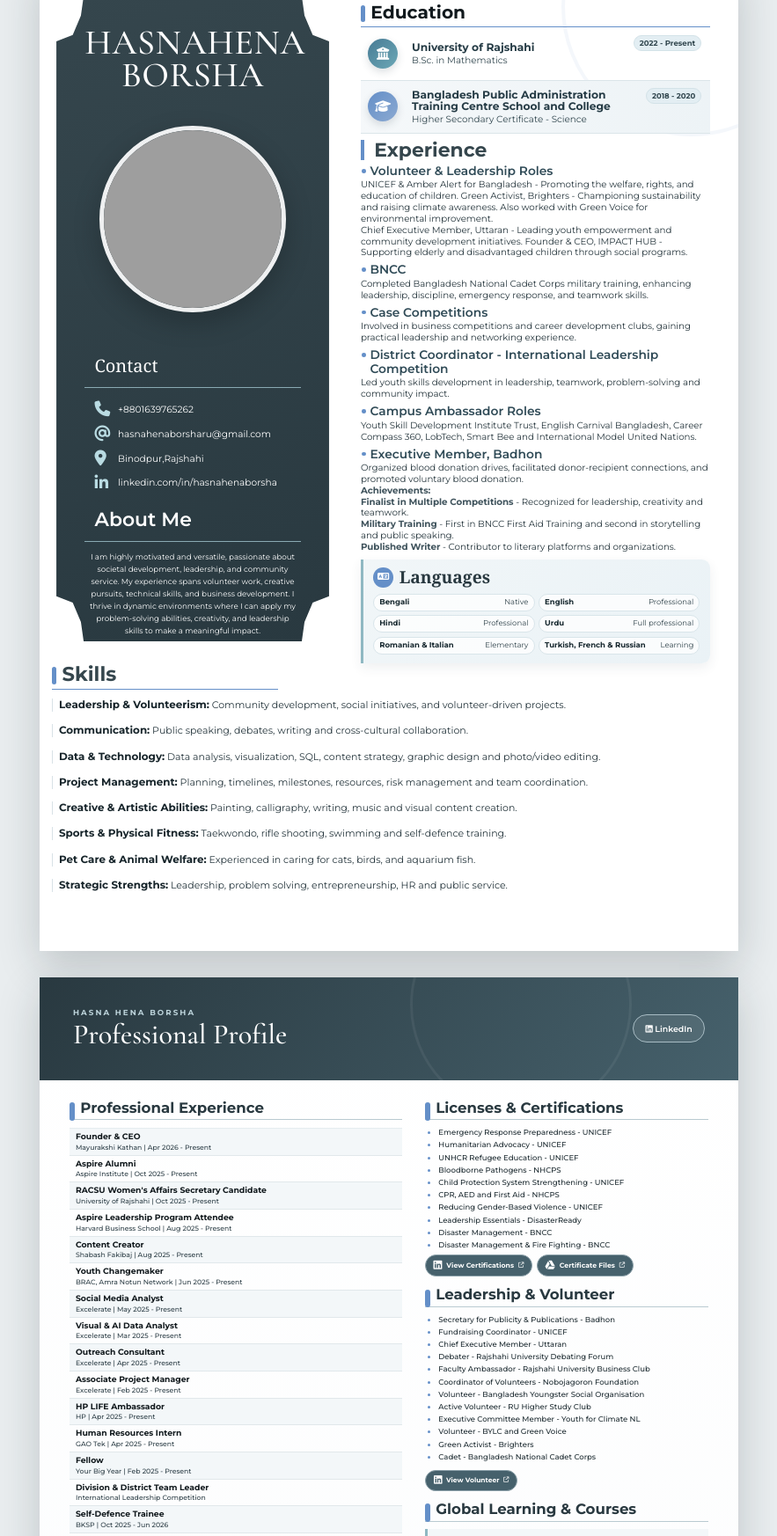
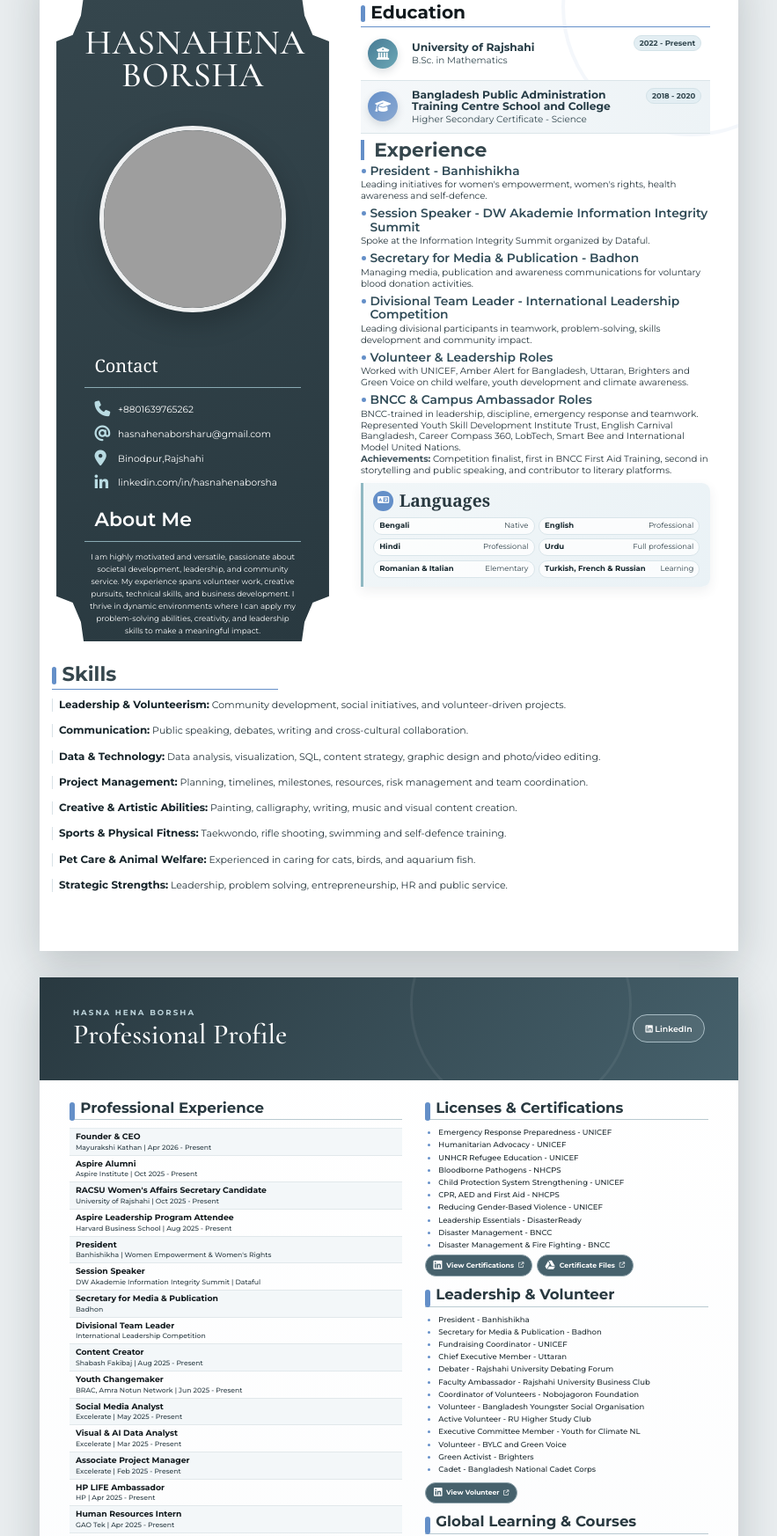
Before and after one commit to HasnaHenaBorsha/HasnaHenaBorsha.github.io, a plain HTML site: page cv/index.html in a window 1280 px wide. Shown: the part 103-1849 px from the top of the page at 88% size, without its empty margins (198-1081 px from the left). Drawn offline with nearby package versions, Linux system fonts and the light colour scheme; grey boxes are pictures that could not be loaded.

Commit message:
Update CV leadership and speaking roles

```diff
--- a/cv/index.html
+++ b/cv/index.html
@@ -47,10 +47,13 @@
   </aside>
   <div class="main-info">
     <section class="education"><h2>Education</h2><div class="education-row"><span class="education-icon university-icon"><i class="fa-solid fa-building-columns"></i></span><div class="education-copy"><h3>University of Rajshahi</h3><p>B.Sc. in Mathematics</p></div><strong>2022 - Present</strong></div><div class="education-row"><span class="education-icon college-icon"><i class="fa-solid fa-graduation-cap"></i></span><div class="education-copy"><h3>Bangladesh Public Administration Training Centre School and College</h3><p>Higher Secondary Certificate - Science</p></div><strong>2018 - 2020</strong></div></section>
-    <section class="experience"><h2>Experience</h2><h3>Volunteer &amp; Leadership Roles</h3><p>UNICEF &amp; Amber Alert for Bangladesh - Promoting the welfare, rights, and education of children. Green Activist, Brighters - Championing sustainability and raising climate awareness. Also worked with Green Voice for environmental improvement.</p><p>Chief Executive Member, Uttaran - Leading youth empowerment and community development initiatives. Founder &amp; CEO, IMPACT HUB - Supporting elderly and disadvantaged children through social programs.</p>
-      <h3>BNCC</h3><p>Completed Bangladesh National Cadet Corps military training, enhancing leadership, discipline, emergency response, and teamwork skills.</p><h3>Case Competitions</h3><p>Involved in business competitions and career development clubs, gaining practical leadership and networking experience.</p>
-      <h3>District Coordinator - International Leadership Competition</h3><p>Led youth skills development in leadership, teamwork, problem-solving and community impact.</p><h3>Campus Ambassador Roles</h3><p>Youth Skill Development Institute Trust, English Carnival Bangladesh, Career Compass 360, LobTech, Smart Bee and International Model United Nations.</p>
-      <h3>Executive Member, Badhon</h3><p>Organized blood donation drives, facilitated donor-recipient connections, and promoted voluntary blood donation.</p><p><b>Achievements:</b><br><b>Finalist in Multiple Competitions</b> - Recognized for leadership, creativity and teamwork.<br><b>Military Training</b> - First in BNCC First Aid Training and second in storytelling and public speaking.<br><b>Published Writer</b> - Contributor to literary platforms and organizations.</p>
+    <section class="experience"><h2>Experience</h2><h3>President - Banhishikha</h3><p>Leading initiatives for women's empowerment, women's rights, health awareness and self-defence.</p>
+      <h3>Session Speaker - DW Akademie Information Integrity Summit</h3><p>Spoke at the Information Integrity Summit organized by Dataful.</p>
+      <h3>Secretary for Media &amp; Publication - Badhon</h3><p>Managing media, publication and awareness communications for voluntary blood donation activities.</p>
+      <h3>Divisional Team Leader - International Leadership Competition</h3><p>Leading divisional participants in teamwork, problem-solving, skills development and community impact.</p>
+      <h3>Volunteer &amp; Leadership Roles</h3><p>Worked with UNICEF, Amber Alert for Bangladesh, Uttaran, Brighters and Green Voice on child welfare, youth development and climate awareness.</p>
+      <h3>BNCC &amp; Campus Ambassador Roles</h3><p>BNCC-trained in leadership, discipline, emergency response and teamwork. Represented Youth Skill Development Institute Trust, English Carnival Bangladesh, Career Compass 360, LobTech, Smart Bee and International Model United Nations.</p>
+      <p><b>Achievements:</b> Competition finalist, first in BNCC First Aid Training, second in storytelling and public speaking, and contributor to literary platforms.</p>
     </section>
     <section class="languages"><h2><i class="fa-solid fa-language"></i> Languages</h2><div class="language-list"><span><b>Bengali</b> Native</span><span><b>English</b> Professional</span><span><b>Hindi</b> Professional</span><span><b>Urdu</b> Full professional</span><span><b>Romanian &amp; Italian</b> Elementary</span><span><b>Turkish, French &amp; Russian</b> Learning</span></div></section>
   </div>
@@ -62,13 +65,13 @@
   <div class="resume-columns">
     <div class="resume-column">
       <section class="resume-section has-section-link"><h2>Professional Experience</h2><div class="role-list">
-        <p><b>Founder &amp; CEO</b><span>Mayurakshi Kathan | Apr 2026 - Present</span></p><p><b>Aspire Alumni</b><span>Aspire Institute | Oct 2025 - Present</span></p><p><b>RACSU Women's Affairs Secretary Candidate</b><span>University of Rajshahi | Oct 2025 - Present</span></p><p><b>Aspire Leadership Program Attendee</b><span>Harvard Business School | Aug 2025 - Present</span></p><p><b>Content Creator</b><span>Shabash Fakibaj | Aug 2025 - Present</span></p><p><b>Youth Changemaker</b><span>BRAC, Amra Notun Network | Jun 2025 - Present</span></p><p><b>Social Media Analyst</b><span>Excelerate | May 2025 - Present</span></p><p><b>Visual &amp; AI Data Analyst</b><span>Excelerate | Mar 2025 - Present</span></p><p><b>Outreach Consultant</b><span>Excelerate | Apr 2025 - Present</span></p><p><b>Associate Project Manager</b><span>Excelerate | Feb 2025 - Present</span></p><p><b>HP LIFE Ambassador</b><span>HP | Apr 2025 - Present</span></p><p><b>Human Resources Intern</b><span>GAO Tek | Apr 2025 - Present</span></p><p><b>Fellow</b><span>Your Big Year | Feb 2025 - Present</span></p><p><b>Division &amp; District Team Leader</b><span>International Leadership Competition</span></p><p><b>Self-Defence Trainee</b><span>BKSP | Oct 2025 - Jun 2026</span></p>
+        <p><b>Founder &amp; CEO</b><span>Mayurakshi Kathan | Apr 2026 - Present</span></p><p><b>Aspire Alumni</b><span>Aspire Institute | Oct 2025 - Present</span></p><p><b>RACSU Women's Affairs Secretary Candidate</b><span>University of Rajshahi | Oct 2025 - Present</span></p><p><b>Aspire Leadership Program Attendee</b><span>Harvard Business School | Aug 2025 - Present</span></p><p><b>President</b><span>Banhishikha | Women Empowerment &amp; Women's Rights</span></p><p><b>Session Speaker</b><span>DW Akademie Information Integrity Summit | Dataful</span></p><p><b>Secretary for Media &amp; Publication</b><span>Badhon</span></p><p><b>Divisional Team Leader</b><span>International Leadership Competition</span></p><p><b>Content Creator</b><span>Shabash Fakibaj | Aug 2025 - Present</span></p><p><b>Youth Changemaker</b><span>BRAC, Amra Notun Network | Jun 2025 - Present</span></p><p><b>Social Media Analyst</b><span>Excelerate | May 2025 - Present</span></p><p><b>Visual &amp; AI Data Analyst</b><span>Excelerate | Mar 2025 - Present</span></p><p><b>Associate Project Manager</b><span>Excelerate | Feb 2025 - Present</span></p><p><b>HP LIFE Ambassador</b><span>HP | Apr 2025 - Present</span></p><p><b>Human Resources Intern</b><span>GAO Tek | Apr 2025 - Present</span></p>
       </div><a class="section-profile-link" href="https://www.linkedin.com/in/hasnahenaborsha/details/experience/" target="_blank" rel="noopener noreferrer"><i class="fa-brands fa-linkedin"></i> View Experience <i class="fa-solid fa-arrow-up-right-from-square"></i></a></section>
       <section class="resume-section"><h2>Projects &amp; Awards</h2><ul><li><b>Karugram:</b> Women-focused skills and sustainable livelihood project.</li><li><b>Banhishikha:</b> Women's leadership, health and self-defence initiative.</li><li>HP LIFE Ambassador Badge - UNDP, IICPSD and HP Foundation.</li><li>Career Explorer Badge - HP Foundation.</li></ul></section>
     </div>
     <div class="resume-column">
       <section class="resume-section"><h2>Licenses &amp; Certifications</h2><ul class="dense-list"><li>Emergency Response Preparedness - UNICEF</li><li>Humanitarian Advocacy - UNICEF</li><li>UNHCR Refugee Education - UNICEF</li><li>Bloodborne Pathogens - NHCPS</li><li>Child Protection System Strengthening - UNICEF</li><li>CPR, AED and First Aid - NHCPS</li><li>Reducing Gender-Based Violence - UNICEF</li><li>Leadership Essentials - DisasterReady</li><li>Disaster Management - BNCC</li><li>Disaster Management &amp; Fire Fighting - BNCC</li></ul><div class="credential-actions"><a class="credential-link" href="https://www.linkedin.com/in/hasnahenaborsha/details/certifications/" target="_blank" rel="noopener noreferrer" aria-label="View all certifications on LinkedIn"><i class="fa-brands fa-linkedin"></i><span>View Certifications</span><i class="fa-solid fa-arrow-up-right-from-square"></i></a><a class="credential-link drive-link" href="https://drive.google.com/drive/folders/1Pi4i0VZjunY_saA0-ICq05vXhB8y-dGp?usp=sharing" target="_blank" rel="noopener noreferrer" aria-label="View certification files on Google Drive"><i class="fa-brands fa-google-drive"></i><span>Certificate Files</span><i class="fa-solid fa-arrow-up-right-from-square"></i></a></div></section>
-      <section class="resume-section has-section-link"><h2>Leadership &amp; Volunteer</h2><ul class="dense-list"><li>Secretary for Publicity &amp; Publications - Badhon</li><li>Fundraising Coordinator - UNICEF</li><li>Chief Executive Member - Uttaran</li><li>Debater - Rajshahi University Debating Forum</li><li>Faculty Ambassador - Rajshahi University Business Club</li><li>Coordinator of Volunteers - Nobojagoron Foundation</li><li>Volunteer - Bangladesh Youngster Social Organisation</li><li>Active Volunteer - RU Higher Study Club</li><li>Executive Committee Member - Youth for Climate NL</li><li>Volunteer - BYLC and Green Voice</li><li>Green Activist - Brighters</li><li>Cadet - Bangladesh National Cadet Corps</li></ul><a class="section-profile-link" href="https://www.linkedin.com/in/hasnahenaborsha/details/volunteering-experiences/" target="_blank" rel="noopener noreferrer"><i class="fa-brands fa-linkedin"></i> View Volunteer <i class="fa-solid fa-arrow-up-right-from-square"></i></a></section>
+      <section class="resume-section has-section-link"><h2>Leadership &amp; Volunteer</h2><ul class="dense-list"><li>President - Banhishikha</li><li>Secretary for Media &amp; Publication - Badhon</li><li>Fundraising Coordinator - UNICEF</li><li>Chief Executive Member - Uttaran</li><li>Debater - Rajshahi University Debating Forum</li><li>Faculty Ambassador - Rajshahi University Business Club</li><li>Coordinator of Volunteers - Nobojagoron Foundation</li><li>Volunteer - Bangladesh Youngster Social Organisation</li><li>Active Volunteer - RU Higher Study Club</li><li>Executive Committee Member - Youth for Climate NL</li><li>Volunteer - BYLC and Green Voice</li><li>Green Activist - Brighters</li><li>Cadet - Bangladesh National Cadet Corps</li></ul><a class="section-profile-link" href="https://www.linkedin.com/in/hasnahenaborsha/details/volunteering-experiences/" target="_blank" rel="noopener noreferrer"><i class="fa-brands fa-linkedin"></i> View Volunteer <i class="fa-solid fa-arrow-up-right-from-square"></i></a></section>
       <section class="resume-section has-section-link"><h2>Global Learning &amp; Courses</h2><p class="compact-copy">Active learner at British Council, Saint Louis University and Rochester Institute of Technology. Courses include Design Thinking, Digital Wellness, Emotional AI, Tech-Enabled Learning, Emotional Intelligence, Health Campaigns through Media, Social and Business English, and Content to Revenue.</p><a class="section-profile-link" href="https://www.linkedin.com/in/hasnahenaborsha/details/courses/" target="_blank" rel="noopener noreferrer"><i class="fa-brands fa-linkedin"></i> View Courses <i class="fa-solid fa-arrow-up-right-from-square"></i></a></section>
       <section class="resume-section"><h2>Additional Engagement</h2><ul class="dense-list"><li>Campus Ambassador - LobTech, Smart Bee and English Carnival Bangladesh</li><li>Campus Ambassador Intern - International Model United Nations</li><li>University Representative - Youth Skill Development Institute Trust</li><li>Committee Member - Green Voice</li></ul></section>
     </div>
```
